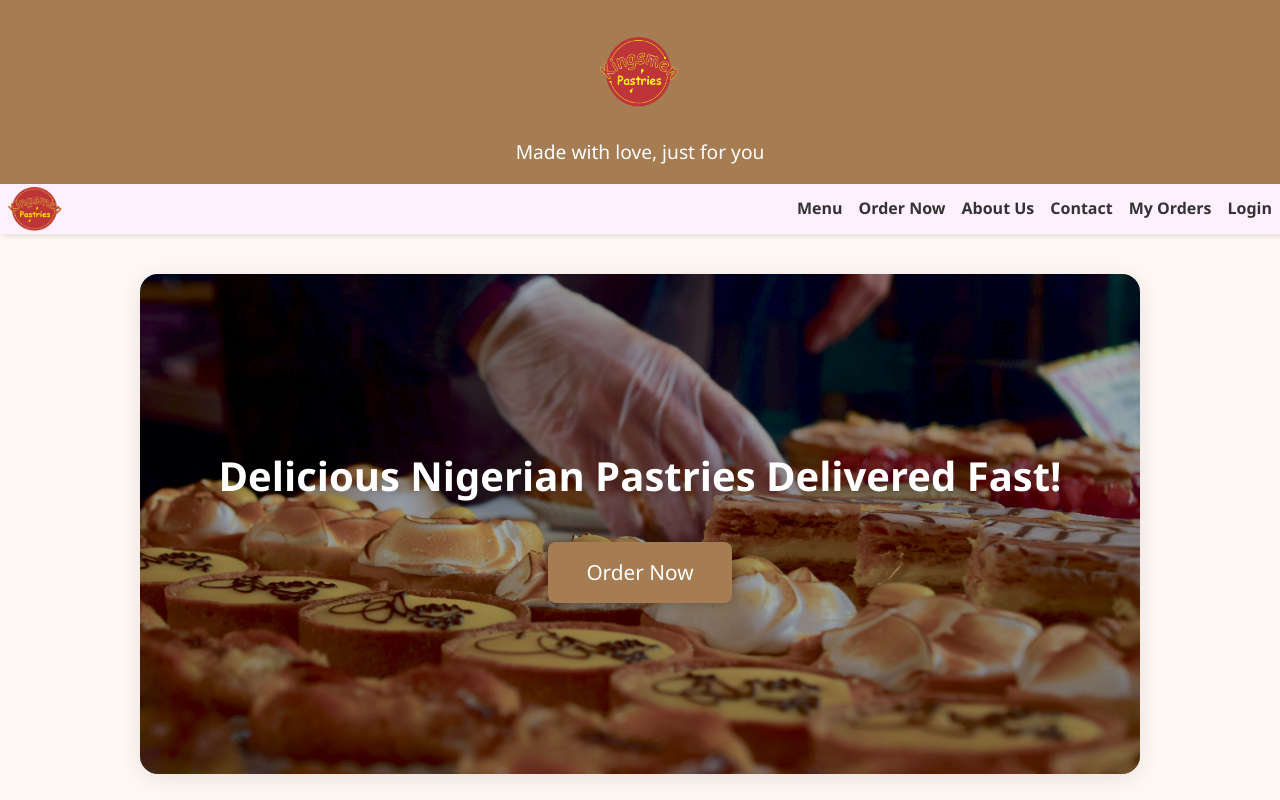
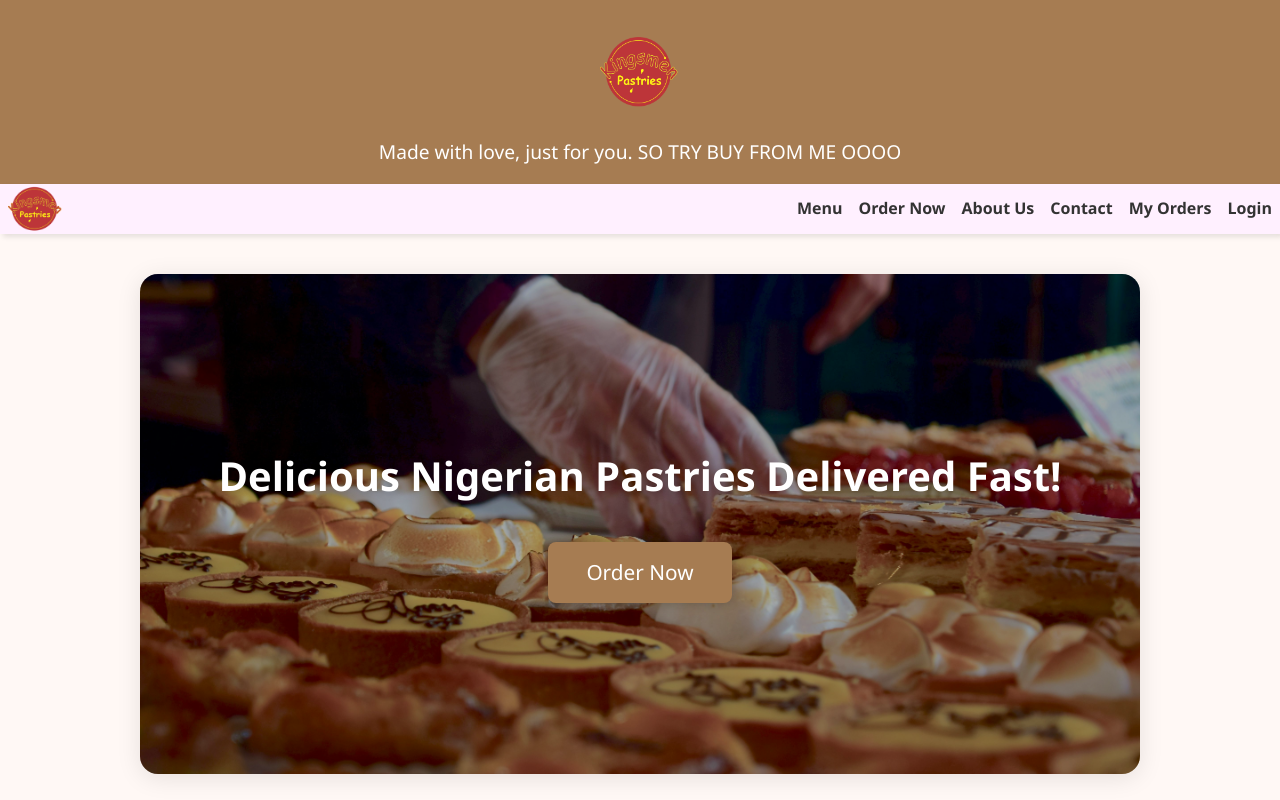
Before and after one commit to MbahTochukwu/kingsmen-pastries-frontend, a website: page HTML/index.html in a window 1280 px wide. Shown: the top 800 px of the page. Drawn offline with Linux system fonts and the light colour scheme; files whose address does not match are found by name.

Commit message:
Force redeploy

```diff
--- a/HTML/index.html
+++ b/HTML/index.html
@@ -64,7 +64,7 @@
   <header>
 
     <h1><img src="../IMAGES/kingsmen-logo.png" alt="Kingsmen Pastries Logo" height="80" width="80"></h1>
-    <p>Made with love, just for you</p>
+    <p>Made with love, just for you. SO TRY BUY FROM ME OOOO</p>
   </header>
 
   <nav>
```
